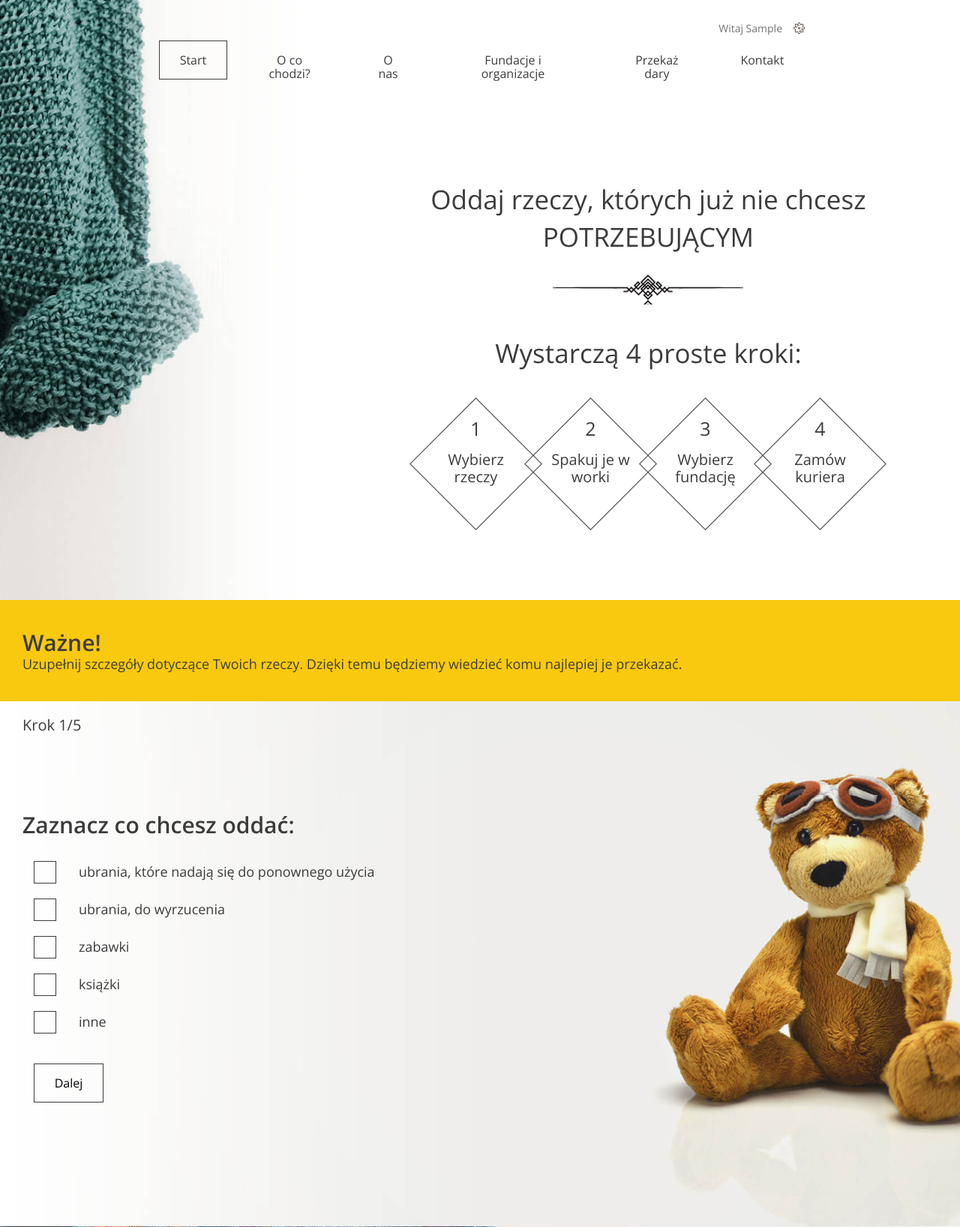
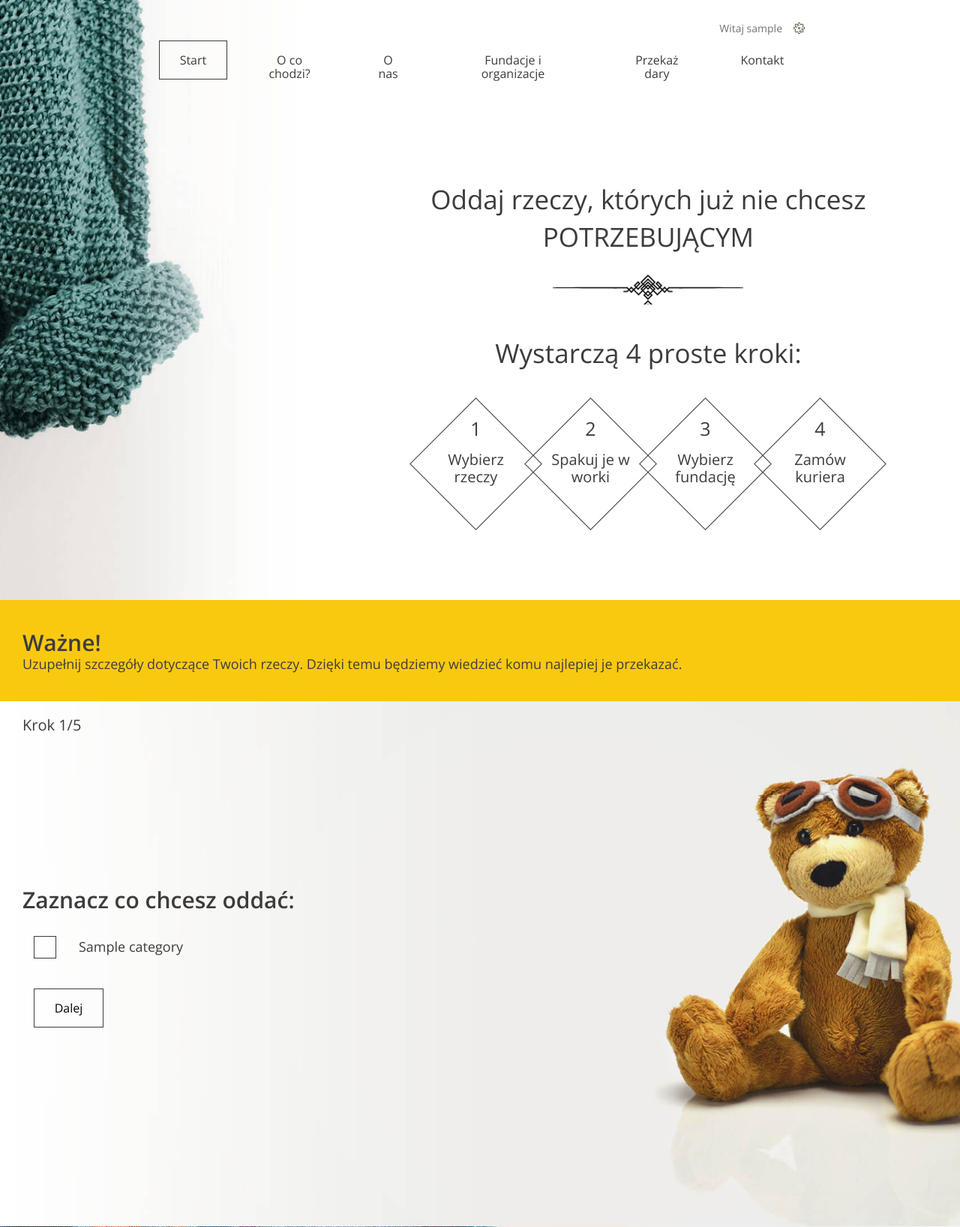
Before and after one commit to krzysiekkosior/hand-over-app, a Django app: page /add-donation/ in a window 1280 px wide. Shown: the top 1636 px of the page at 75% size. Run offline with Django 3.2, Linux system fonts and the light colour scheme; a user stored in the database is signed in; tables that the repository leaves empty hold one stand-in row (values such as "Sample post").

Commit message:
3 out of 5 form steps display properly. 3rd step displayed with API

```diff
--- a/hand_over/main_app/static/js/app.js
+++ b/hand_over/main_app/static/js/app.js
@@ -196,8 +196,52 @@ document.addEventListener("DOMContentLoaded", function() {
       this.$next.forEach(btn => {
         btn.addEventListener("click", e => {
           e.preventDefault();
-          this.currentStep++;
-          this.updateForm();
+
+          if (this.currentStep === 2) {
+            let step = document.querySelector("div[data-step='3']");
+            const button_div = step.querySelector(".form-group--buttons")
+            let categories = document.querySelectorAll('input[name="categories"]:checked');
+            var addres = "/get_institutions/";
+            var params = ""
+            for (let el of categories) {
+              params =params+ 'cat_ids=' + el.value + "&"
+            }
+            addres = addres + "?" + params
+
+            fetch(addres, {method: 'GET',})
+                .then((res) => {
+              return res.json();
+            })
+                .then((res) => {
+                    console.log(res);
+                  let existing_checkboxes =  step.querySelectorAll(".form-group--checkbox");
+                  if (existing_checkboxes !== null) {
+                      for (let checkbox of existing_checkboxes) {
+                          checkbox.remove()
+                      }
+                  };
+                  for (let org of res.institutions) {
+                    const div = document.createElement("div");
+
+                    div.classList.add("form-group", "form-group--checkbox");
+                    div.innerHTML += `
+                    <label>
+                    <input type="radio" name="organization" value="${org.id}" />
+                    <span class="checkbox radio"></span>
+                    <span class="description">
+                      <div class="title">${org.type} “${org.name}”</div>
+                      <div class="subtitle">
+                        Cel i misja: ${org.description}
+                      </div>
+                    </span>
+                    </label>
+                    `;
+                    step.insertBefore(div, button_div);
+                  }
+            })
+          }
+              this.currentStep++;
+              this.updateForm();
         });
       });
 
--- a/hand_over/main_app/urls.py
+++ b/hand_over/main_app/urls.py
@@ -21,4 +21,5 @@ urlpatterns = [
     path('add-donation/', views.AddDonation.as_view(), name='add_donation'),
     path('login/', views.Login.as_view(), name='login'),
     path('register/', views.Register.as_view(), name='register'),
+    path('get_institutions/', views.get_institutions_by_category),
 ]
--- a/hand_over/main_app/views.py
+++ b/hand_over/main_app/views.py
@@ -1,10 +1,12 @@
 from django.contrib.auth import login
+from django.contrib.auth.mixins import LoginRequiredMixin
 from django.contrib.auth.models import User
+from django.http import JsonResponse
 from django.shortcuts import render, redirect
 from django.views import View
 
 from main_app.forms import SignUpForm
-from main_app.models import Institution
+from main_app.models import Institution, Category
 from main_app.utils import get_bags_quantity, get_supported_institutions_amount
 
 
@@ -27,7 +29,19 @@ class LandingPage(View):
 class AddDonation(View):
 
     def get(self, request):
-        return render(request, 'form.html')
+        user = request.user
+        if user.is_anonymous:
+            return redirect('login')
+        categories = Category.objects.all()
+        organizations = Institution.objects.all()
+        context = {'categories': categories,
+                   'organizations': organizations}
+        return render(request, 'form.html', context)
+
+    def post(self, request):
+        categories_ids = request.POST.getlist('categories')
+        categories = [Category.objects.get(id=cat_id) for cat_id in categories_ids]
+        bags_quantity = request.POST.get('bags')
 
 
 class Login(View):
@@ -68,3 +82,18 @@ class Register(View):
             user.save()
             return redirect('login')
         return render(request, 'register.html', {'form': form})
+
+
+def get_institutions_by_category(request):
+    categories_ids = request.GET.getlist('cat_ids')
+    categories_ids = [int(cat_id) for cat_id in categories_ids]
+
+    institutions = Institution.objects.filter(categories__in=categories_ids).distinct()
+    institutions_to_display = []
+    for institution in institutions:
+        json_institution = {'id': institution.id,
+                            'name': institution.name,
+                            'type': institution.get_type_display(),
+                            'description': institution.description}
+        institutions_to_display.append(json_institution)
+    return JsonResponse({'institutions': institutions_to_display})
--- a/hand_over/templates/form.html
+++ b/hand_over/templates/form.html
@@ -68,57 +68,15 @@
           <!-- STEP 1: class .active is switching steps -->
           <div data-step="1" class="active">
             <h3>Zaznacz co chcesz oddać:</h3>
-
+            {% for category in categories %}
             <div class="form-group form-group--checkbox">
               <label>
-                <input
-                  type="checkbox"
-                  name="categories"
-                  value="clothes-to-use"
-                />
+                <input type="checkbox" name="categories" value="{{ category.id }}"/>
                 <span class="checkbox"></span>
-                <span class="description"
-                  >ubrania, które nadają się do ponownego użycia</span
-                >
+                <span class="description">{{ category.name }}</span>
               </label>
             </div>
-
-            <div class="form-group form-group--checkbox">
-              <label>
-                <input
-                  type="checkbox"
-                  name="categories"
-                  value="clothes-useless"
-                />
-                <span class="checkbox"></span>
-                <span class="description">ubrania, do wyrzucenia</span>
-              </label>
-            </div>
-
-            <div class="form-group form-group--checkbox">
-              <label>
-                <input type="checkbox" name="categories" value="toys" />
-                <span class="checkbox"></span>
-                <span class="description">zabawki</span>
-              </label>
-            </div>
-
-            <div class="form-group form-group--checkbox">
-              <label>
-                <input type="checkbox" name="categories" value="books" />
-                <span class="checkbox"></span>
-                <span class="description">książki</span>
-              </label>
-            </div>
-
-            <div class="form-group form-group--checkbox">
-              <label>
-                <input type="checkbox" name="categories" value="other" />
-                <span class="checkbox"></span>
-                <span class="description">inne</span>
-              </label>
-            </div>
-
+            {% endfor %}
             <div class="form-group form-group--buttons">
               <button type="button" class="btn next-step">Dalej</button>
             </div>
@@ -143,38 +101,10 @@
 
 
 
-          <!-- STEP 4 -->
+          <!-- STEP 3 -->
           <div data-step="3">
             <h3>Wybierz organizacje, której chcesz pomóc:</h3>
-
-            <div class="form-group form-group--checkbox">
-              <label>
-                <input type="radio" name="organization" value="old" />
-                <span class="checkbox radio"></span>
-                <span class="description">
-                  <div class="title">Fundacja “Bez domu”</div>
-                  <div class="subtitle">
-                    Cel i misja: Pomoc dla osób nie posiadających miejsca
-                    zamieszkania
-                  </div>
-                </span>
-              </label>
-            </div>
-
-            <div class="form-group form-group--checkbox">
-              <label>
-                <input type="radio" name="organization" value="old" />
-                <span class="checkbox radio"></span>
-                <span class="description">
-                  <div class="title">Fundacja “Dla dzieci"</div>
-                  <div class="subtitle">
-                    Cel i misja: Pomoc osobom znajdującym się w trudnej sytuacji
-                    życiowej.
-                  </div>
-                </span>
-              </label>
-            </div>
-
+            {# Institutions loaded with API#}
             <div class="form-group form-group--buttons">
               <button type="button" class="btn prev-step">Wstecz</button>
               <button type="button" class="btn next-step">Dalej</button>
--- a/hand_over/templates/header_bar.html
+++ b/hand_over/templates/header_bar.html
@@ -1,7 +1,7 @@
 <ul class="nav--actions">
     {% if user.is_authenticated %}
   <li class="logged-user">
-    Witaj {{ user.first_name }}
+    Witaj {{ user }}
     <ul class="dropdown">
       <li><a href="#">Profil</a></li>
       <li><a href="#">Ustawienia</a></li>
```
